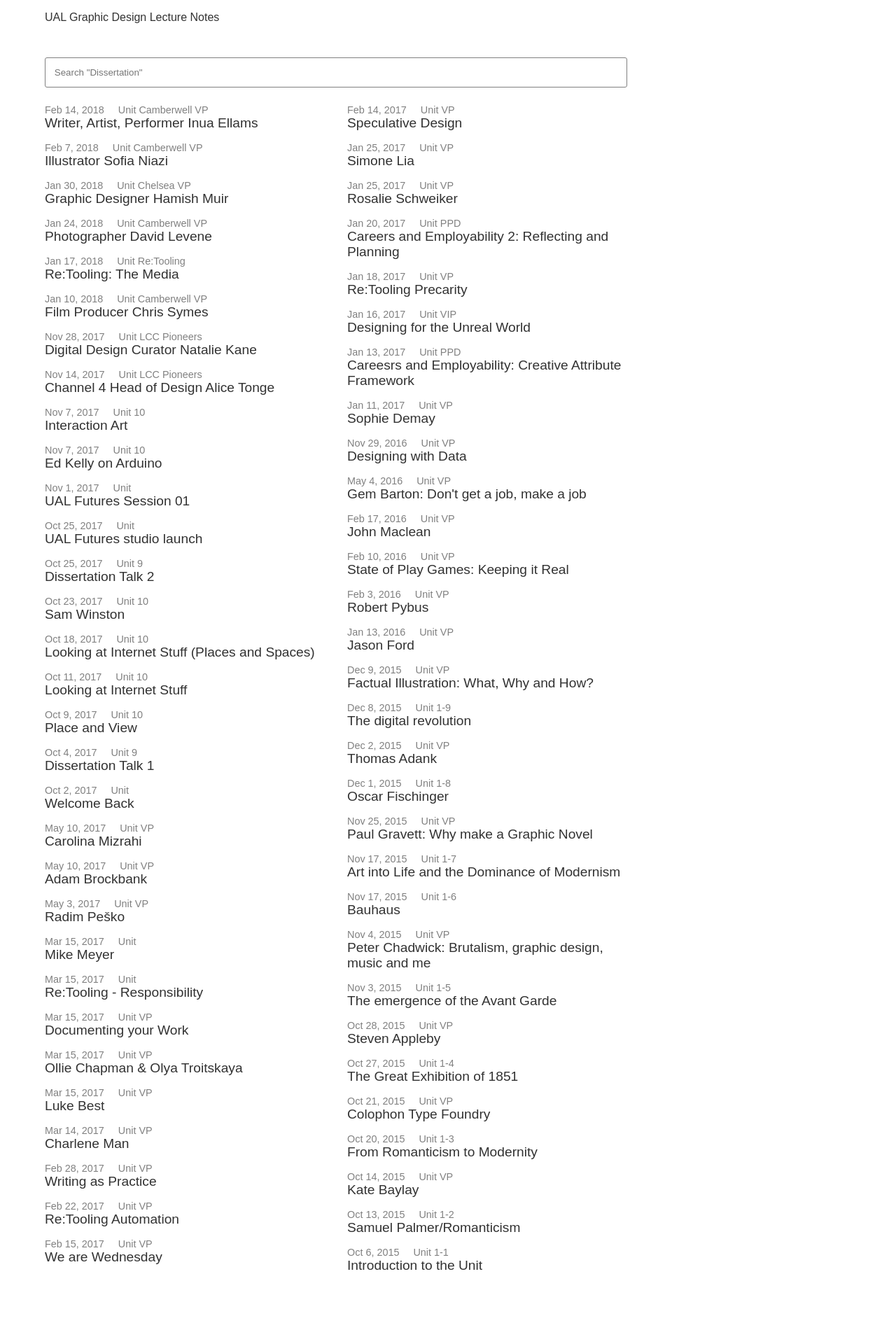
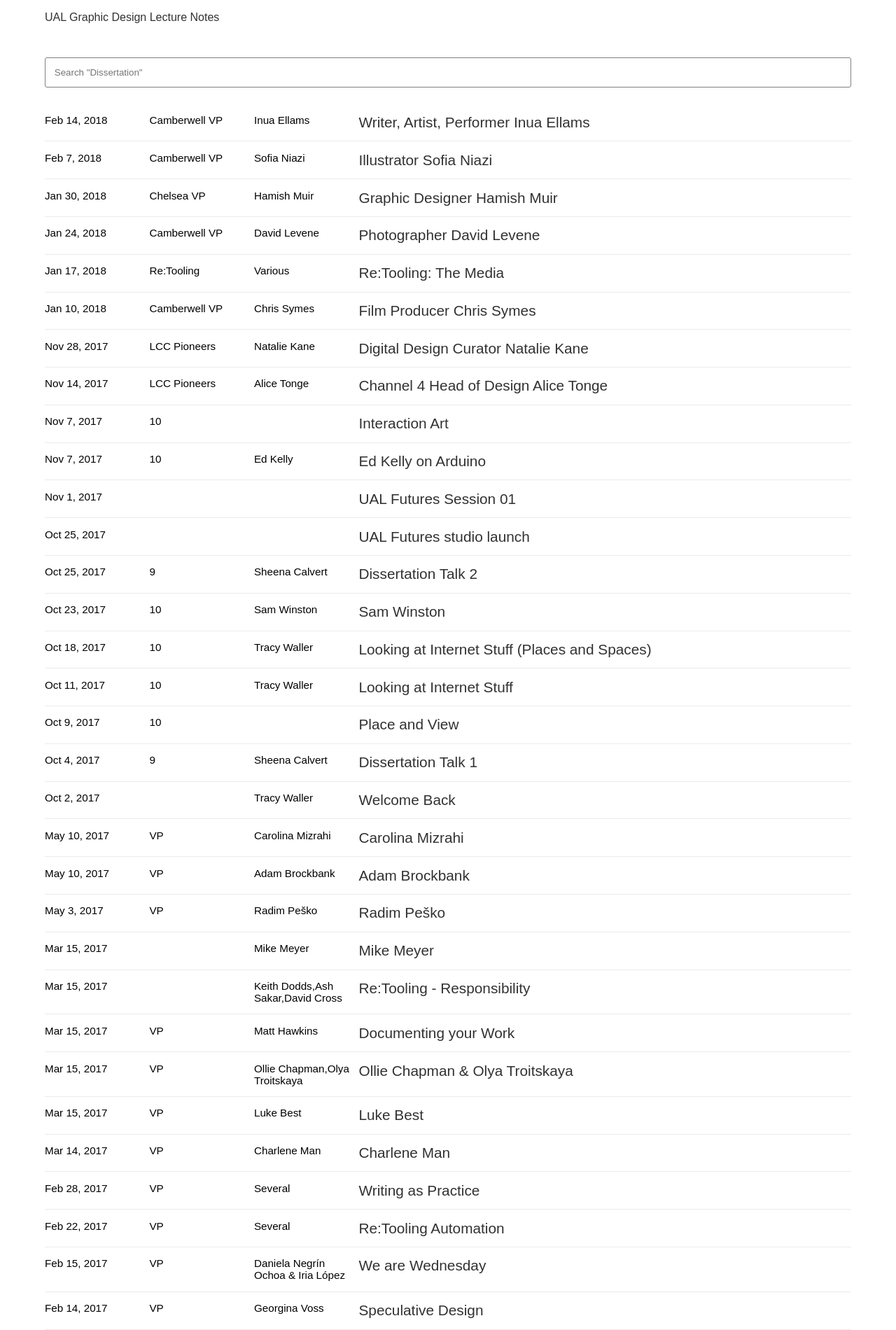
Before and after one commit to awesomephant/notes, a Jekyll site: the page built from index.html, in a window 1280 px wide. Shown: the top 1900 px of the page at 70% size. Built offline with Jekyll 4.4.1, drawn with Linux system fonts in a browser that asks for light colours; nearby versions of some CDN libraries; some of the changed text lies outside the part shown.

Commit message:
Refresh layout

```diff
--- a/_sass/_layout.scss
+++ b/_sass/_layout.scss
@@ -2,18 +2,10 @@
     color: $black;
     text-decoration: none;
 }
+
 .site-header {
     padding: 1rem 5%;
     margin-bottom: 2rem;
-}
-
-.post-list-meta {
-  font-size: .9rem;
-  color: gray;
-}
-
-.post-list-date {
-  margin-right: 1rem;
 }
 
 .fuzzy-search {
@@ -35,28 +27,46 @@
     list-style: none;
     padding: 0 5%;
     margin-bottom: 2rem;
-  column-count: 2;
-  column-gap: 2rem;
-  max-width: 60rem;
     .list {
         list-style: none;
     }
 }
 
 .post-list-post {
-  margin-bottom: 1rem;
-  display: inline-block;
+    display: flex;
+    flex-wrap: wrap;
     width: 100%;
+    padding: .9rem 0;
+    border-bottom: 1px solid $lightgray;
+    justify-content: flex-start;
+    align-items: stretch;
+    @include bp(m){
+      flex-wrap: nowrap;
+    }
     h2 {
         font-weight: normal
     }
 }
 
+.post-list-date, .post-list-unit, .post-list-teacher {
+  flex-basis: 17%;
+  flex-grow: 2;
+  font-size: .95rem;
+}
+
+
 .post-list-link {
     color: $black;
+    flex-basis: 80%;
+    flex-grow: 1;
+    padding-top: .5rem;
+    @include bp(m){
+      padding: 0;
+    }
     text-decoration: none;
-   font-size: 1.2rem;
-   &:hover, &:focus {
+    font-size: 1.3rem;
+    &:hover,
+    &:focus {
         text-decoration: underline;
     }
 }
@@ -82,7 +92,7 @@
 .post-container {
     display: flex;
     flex-direction: column;
-  @include bp(m){
+    @include bp(m) {
         flex-direction: row;
         justify-content: flex-start;
     }
@@ -104,13 +114,13 @@
     max-width: 40em;
     line-height: 1.5;
 }
-.post-header {
-}
+
+.post-header {}
 
 .post-meta {
     display: block;
     flex-basis: 20%;
-  @include bp(m){
+    @include bp(m) {
         padding-right: 1rem;
         max-width: 20rem;
         padding-top: 20vh;
@@ -129,21 +139,22 @@
 .post-content {
     max-width: 45rem;
     line-height: 1.5;
-  p, ol, ul {
+    p,
+    ol,
+    ul {
         margin-bottom: 1rem;
     }
-
-  h2, h3 {
+    h2,
+    h3 {
         font-weight: normal
     }
-
-  ul, ol {
+    ul,
+    ol {
         margin-left: 1rem;
     }
     hr {
         margin-bottom: 1rem;
     }
-
     h2 {
         font-weight: bold;
         font-size: 1.2rem;
@@ -152,7 +163,8 @@
     }
 }
 
-img, iframe {
+img,
+iframe {
     display: block;
     max-width: 100%;
 }
@@ -164,7 +176,6 @@
     p {
         margin-bottom: .5rem;
     }
-
     a {
         color: gray;
         text-decoration: underline;
--- a/index.html
+++ b/index.html
@@ -6,10 +6,9 @@
     <ul class='list'>
   {% for post in site.posts %}
   <li class='post-list-post'>
-    <div class='post-list-meta'>
       <span class="post-list-date">{{ post.date | date: "%b %-d, %Y" }}</span>
-      <span class="post-list-unit">Unit {{ post.unit }}</span>
-    </div>
+      <span class="post-list-unit">{{ post.unit }}</span>
+      <span class="post-list-teacher">{{ post.teacher }}</span>
     <a class="post-list-link" href="{{ post.url | prepend: site.baseurl }}">{{ post.title }}</a>
 
   </li>
```
Lines whose indentation alone changed are shown as unchanged.
